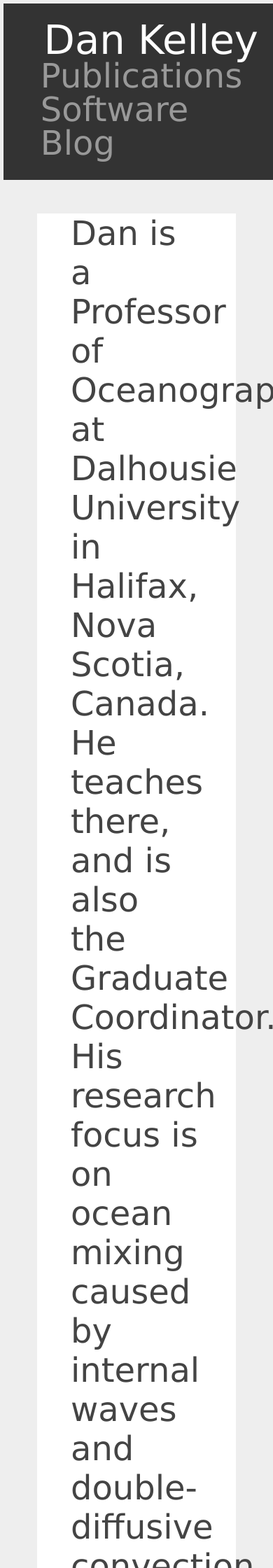
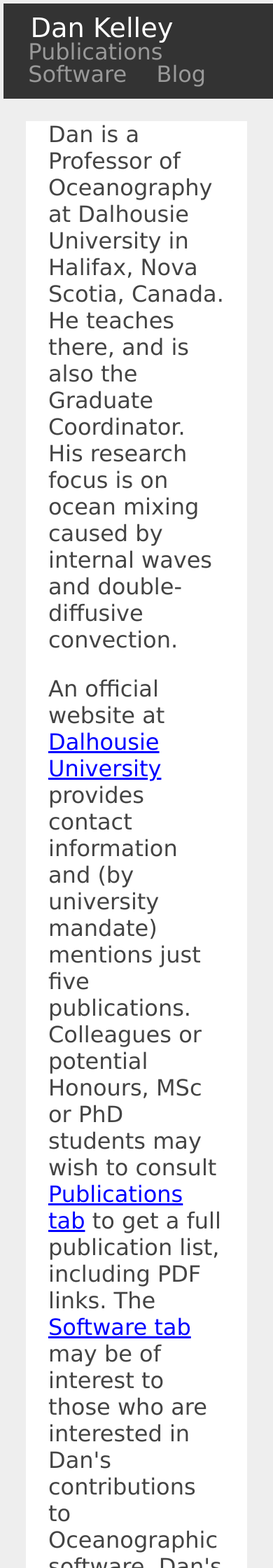
Before and after one commit to dankelley/dankelley.github.io, a Jekyll site: the page built from index.html, in a window 390 px wide. Shown: the top 2240 px of the page at 70% size. Built offline with Jekyll 4.4.1, drawn with Linux system fonts in a browser that asks for light colours.

Commit message:
aesthetics/iphone

```diff
--- a/css/style.css
+++ b/css/style.css
@@ -127,7 +127,7 @@
 @media only screen and (max-width: 481px), only screen and (max-device-width: 480px) {
     body{
         padding:5px;
-        font: 3em Verdana, Tahoma, Arial, Helvetica, sans-serif;
+        font: 2em Verdana, Tahoma, Arial, Helvetica, sans-serif;
     }
     pre{
         font-family: Monaco,"Courier New","DejaVu Sans Mono","Bitstream Vera Sans Mono",monospace;
```
